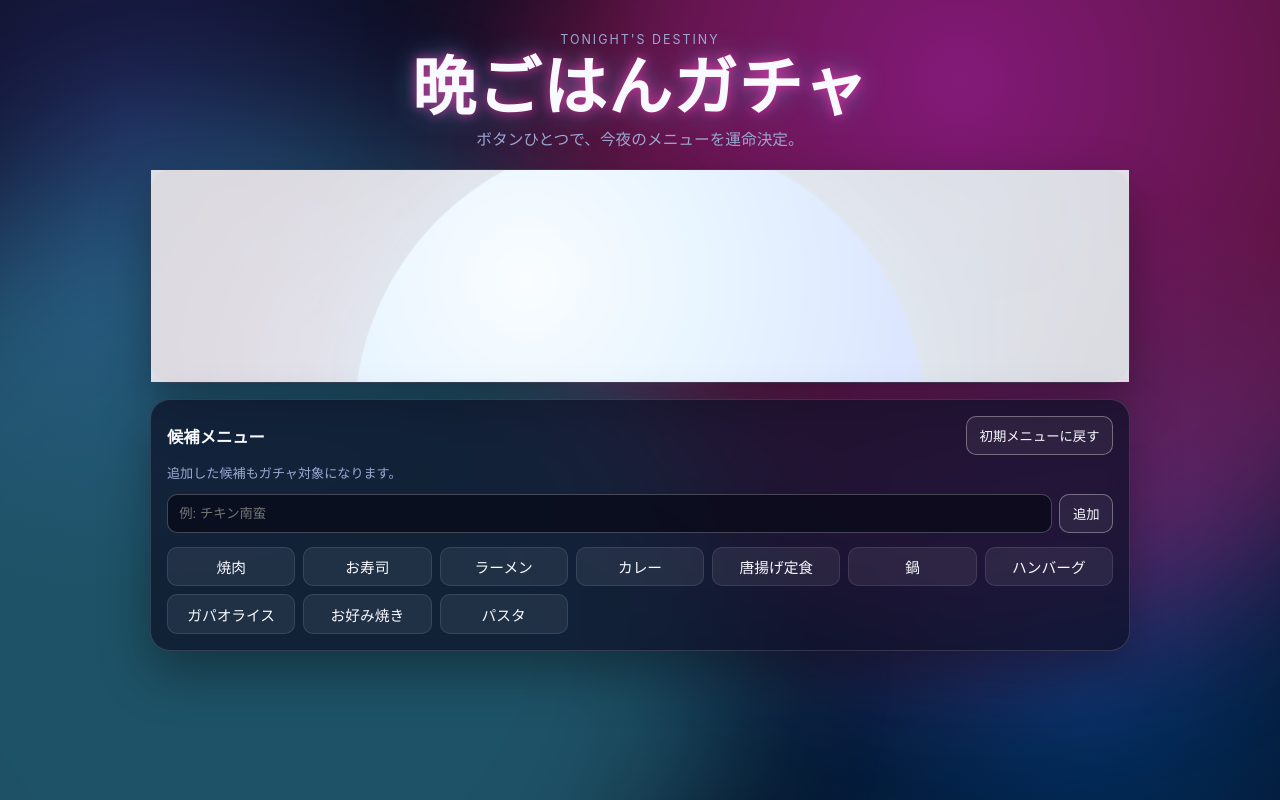
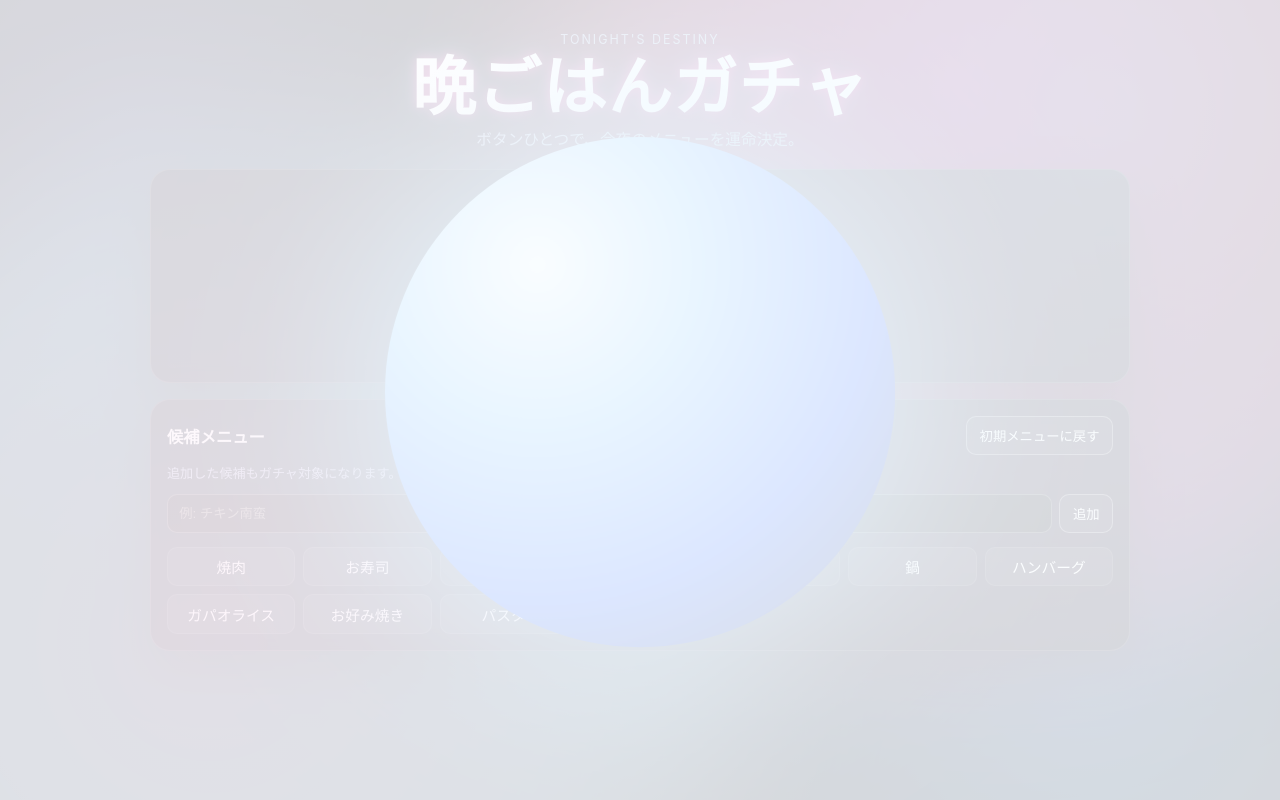
Before and after one commit to akebia14/testsite_codex, a plain HTML site: page index.html in a window 1280 px wide. Both pictures are taken after a click on the button "ガチャを引く". Drawn offline with Linux system fonts and the light colour scheme.

Commit message:
Move gacha stage to top overlay layer

```diff
--- a/index.html
+++ b/index.html
@@ -20,11 +20,6 @@
     <section class="gacha-panel" aria-label="ガチャ結果">
       <p class="label">RESULT</p>
 
-      <div id="stage" class="stage" aria-hidden="true">
-        <div id="orb" class="orb orb--blue"></div>
-        <div id="whiteout" class="whiteout"></div>
-      </div>
-
       <div id="result" class="result" aria-live="polite">スタートを押してね</div>
       <p id="subResult" class="sub-result">迷った時間を、食べる時間に変えよう。</p>
       <button id="spinButton" class="spin-button" type="button">ガチャを引く</button>
@@ -46,6 +41,11 @@
     </section>
   </main>
 
+  <div id="stage" class="stage" aria-hidden="true">
+    <div id="orb" class="orb orb--blue"></div>
+    <div id="whiteout" class="whiteout"></div>
+  </div>
+
   <script src="script.js"></script>
 </body>
 </html>
--- a/style.css
+++ b/style.css
@@ -114,7 +114,7 @@ h1 {
   place-items: center;
   pointer-events: none;
   overflow: hidden;
-  z-index: 4;
+  z-index: 999;
 }
 
 .stage::before {
@@ -150,7 +150,7 @@ h1 {
 }
 
 .orb {
-  width: clamp(220px, 42vw, 520px);
+  width: clamp(260px, 58vmin, 620px);
   aspect-ratio: 1;
   border-radius: 50%;
   opacity: 0;
```
